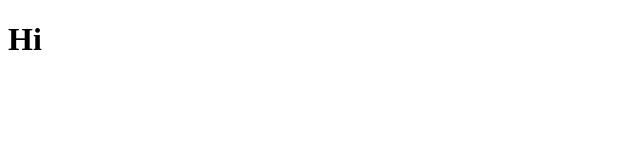
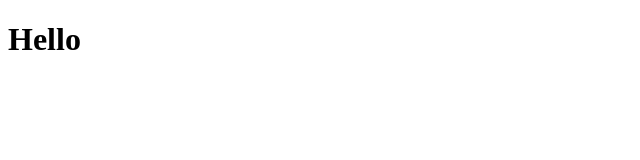
Before and after one commit to asmadallaji/hello, a plain HTML site: page index.html in a window 1280 px wide. Shown: the full height of the page, 0-640 px from the left. Drawn offline with Linux system fonts and the light colour scheme.

Commit message:
Hi->Hello

```diff
--- a/index.html
+++ b/index.html
@@ -5,6 +5,6 @@
 <meta charset="utf-8">
 </head>
 <body>
-<h1 style="font-weight:bold;">Hi</h1>
+<h1 style="font-weight:bold;">Hello</h1>
 </body>
 </html>
```
